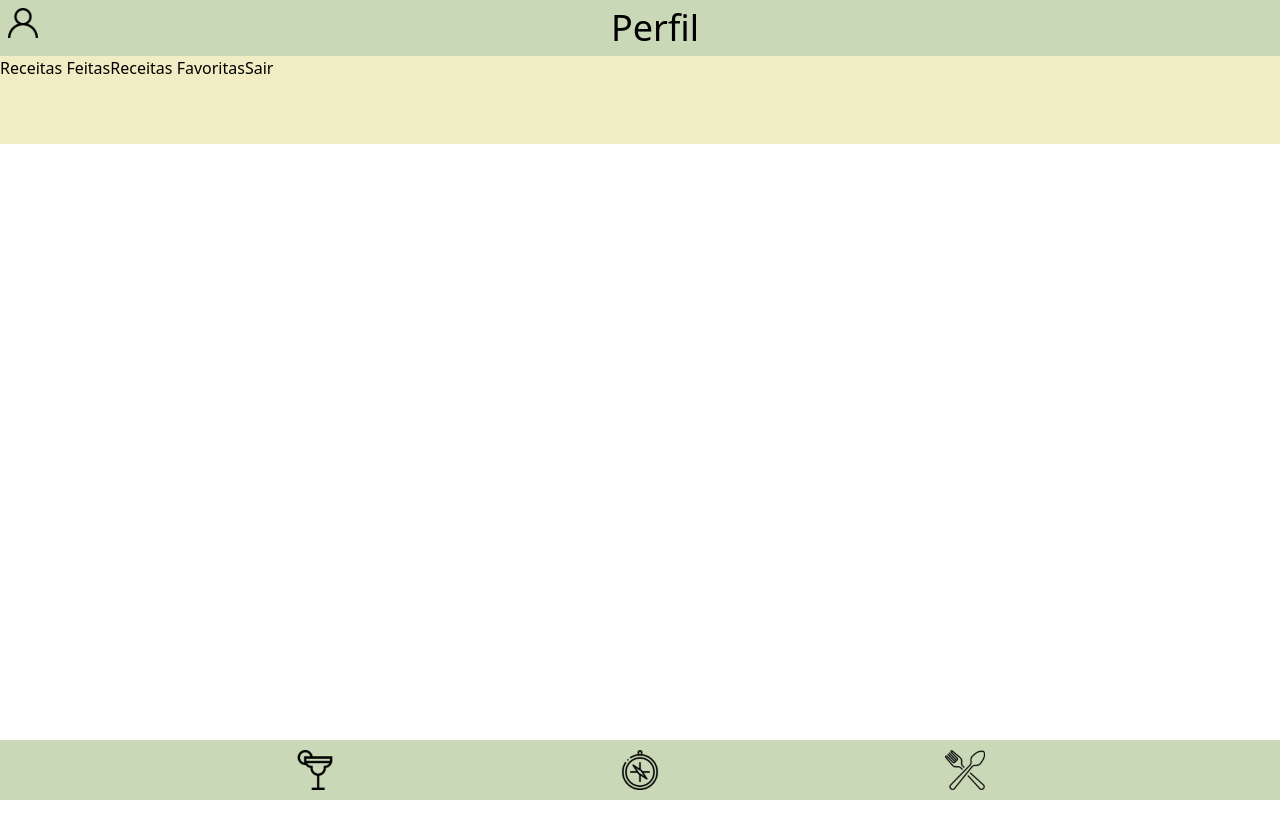
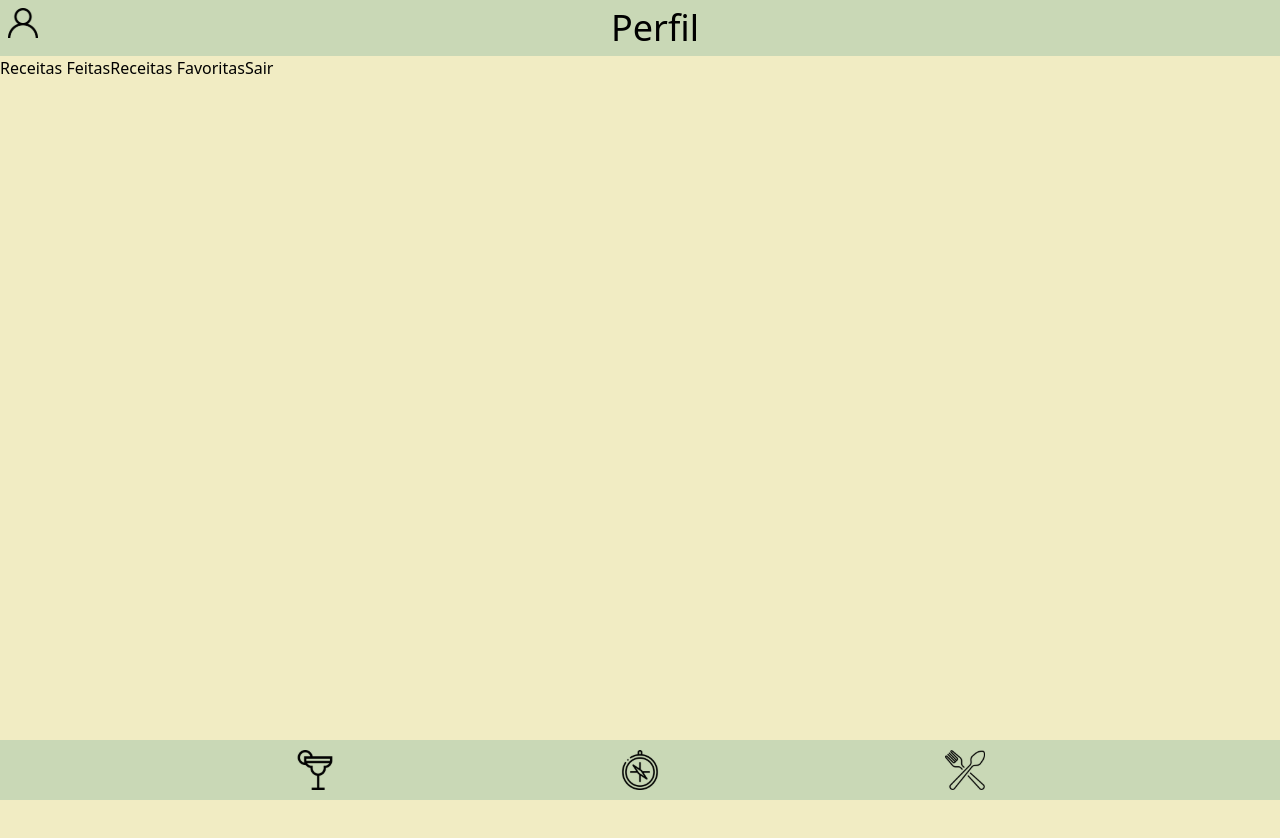
Before and after one commit to muriloommaia/app-receita, a React (Create React App) app: page /perfil in a window 1280 px wide. Shown: the top 838 px of the page. Before the commit the page ends 800 px from the top, so only its background shows below. Built offline with nearby package versions, Linux system fonts and the light colour scheme; what twin.macro would draw is missing.

Commit message:
bg footer e botoes de categoria

```diff
--- a/src/components/Categories.jsx
+++ b/src/components/Categories.jsx
@@ -36,7 +36,7 @@ function Categories() {
                   key={i}
                   id="toggle-check"
                   type="checkbox"
-                  className="border-4 w-1/4 mx-2 p-2 border-primary rounded-md hover:text-gray-50 hover:bg-primary transition duration-300 ease-in-out transform"
+                  className="border-4 w-1/4 mx-2 p-2 border-primary rounded-md hover:text-gray-50 hover:bg-primary transition duration-300 ease-in-out transform  focus:bg-primary focus:text-gray-50"
                   checked={selectedCategory === strCategory}
                   value={strCategory}
                   onClick={handleClick}
@@ -55,7 +55,7 @@ function Categories() {
               <button
                 data-testid={`${strCategory}-category-filter`}
                 key={i}
-                className="border-4 w-1/4 mx-2 p-2 border-primary rounded-md hover:text-gray-50 hover:bg-primary transition duration-300 ease-in-out transform"
+                className="border-4 w-1/4 mx-2 p-2 border-primary rounded-md hover:text-gray-50 hover:bg-primary transition duration-300 ease-in-out transform focus:bg-primary focus:text-gray-50"
                 id="toggle-check"
                 type="checkbox"
                 checked={selectedCategory === strCategory}
--- a/src/components/Details/ButtonRecipe.jsx
+++ b/src/components/Details/ButtonRecipe.jsx
@@ -35,12 +35,12 @@ export default function ButtonRecipe({ testBtn }) {
   if (isOpen) return <Redirect to={ `${pathname}/in-progress` } />;
   if (pathname.includes('in-progress')) {
     return (
-      <div>
+      <div className="disabled:opacity-50">
         <button
           type="button"
           disabled={ !allCheck }
           data-testid={ `${testBtn}-recipe-btn` }
-          className="fixed-bottom"
+          className="fixed bottom-0 p-3 border bg-primary text-gray-50 left-1/2 disabled:opacity-80 disabled:bg-red-400"
           onClick={ () => handleClick(setIsOpen, isOpen, allCheck) }
         >
           {`${allCheck ? 'Finalizar' : text} Receita`}
@@ -53,7 +53,7 @@ export default function ButtonRecipe({ testBtn }) {
       <button
         type="button"
         data-testid={ `${testBtn}-recipe-btn` }
-        className="fixed-bottom"
+        className="fixed bottom-0 p-3 border bg-primary text-gray-50 left-1/2 disabled:opacity-50"
         onClick={ () => handleClick(setIsOpen, isOpen, allCheck) }
       >
         {`${text} Receita`}
--- a/src/pages/Profile.jsx
+++ b/src/pages/Profile.jsx
@@ -5,7 +5,7 @@ import Header from '../components/Header';
 
 export default function Profile() {
   return (
-    <div>
+    <div className="h-screen">
       <div>
         <Header searchRender={ false } title="Perfil" />
       </div>
--- a/src/styles/Footer.css
+++ b/src/styles/Footer.css
@@ -1,5 +1,4 @@
 .footer {
-  background: lightgreen;
   bottom: 0;
   display: flex;
   justify-content: space-evenly;
--- a/tailwind.config.js
+++ b/tailwind.config.js
@@ -3,12 +3,19 @@ const colors = require('tailwindcss/colors')
 module.exports = {
   purge: ['./src/**/*.{js,jsx,ts,tsx}', './public/index.html'],
   darkMode: false, // or 'media' or 'class'
+  plugins: {
+    tailwindcss: {},
+    'postcss-focus-visible': {},
+    autoprefixer: {}
+  },
   theme: {
     extend: {
       transform: ['hover', 'focus'],
     },
     variants: {
-      transitionProperty: ['responsive', 'motion-safe', 'motion-reduce']
+      transitionProperty: ['responsive', 'motion-safe', 'motion-reduce'],
+      extend: {
+      }
     },
     colors : {
       'primary' : '#57837B',
@@ -18,11 +25,15 @@ module.exports = {
       gray: colors.gray,
       'card': '#F6EEDF',
       yellow: colors.yellow,
+      red: colors.red,
     }
   },
   variants: {
     extend: {
       maxHeight: ['focus'],
+      opacity: ['disabled'],
+      backgroundColor: ['checked'],
+      borderColor: ['checked'],
     }
   },
   plugins: [],
```
